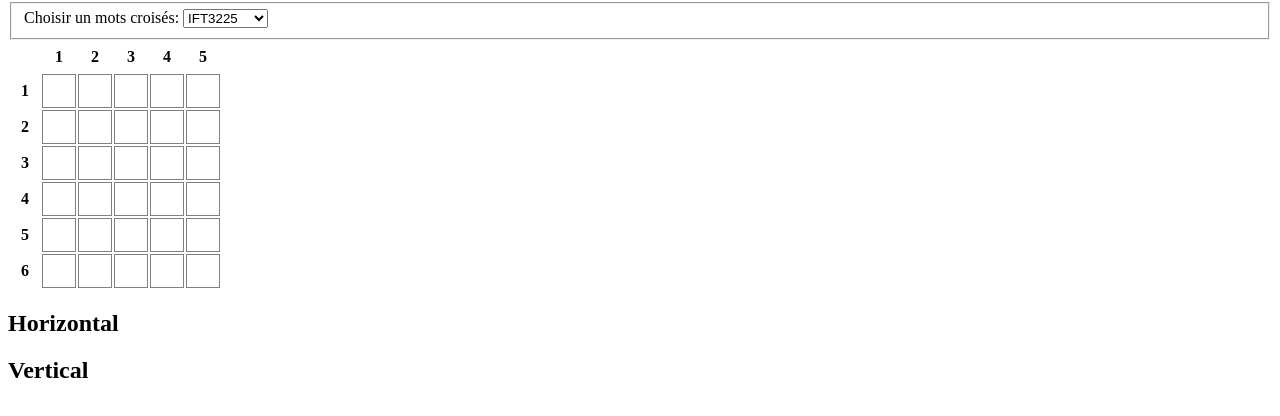
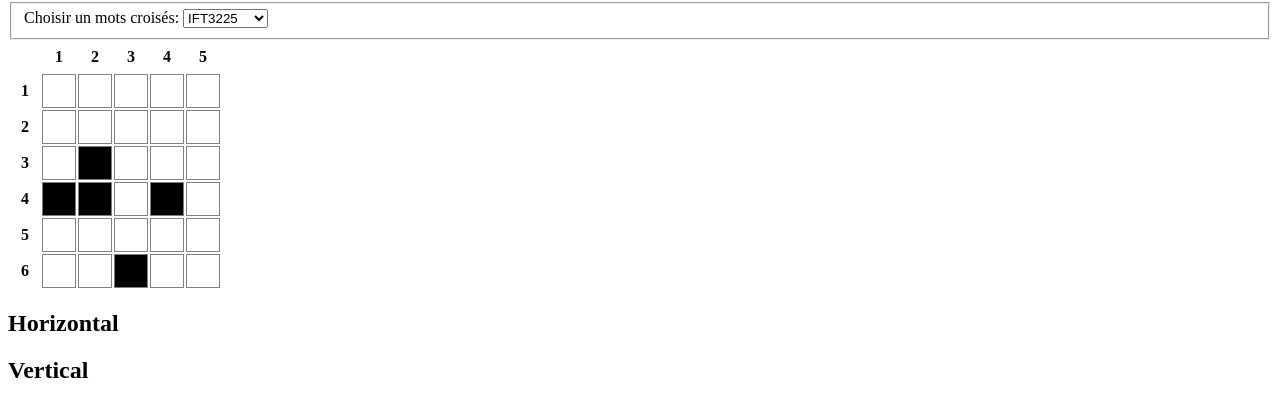
Before and after one commit to handeozyzgn/javascript-crossword, a website: page index.html in a window 1280 px wide. Shown: the part 78-494 px from the top of the page. Drawn offline with nearby package versions, Linux system fonts and the light colour scheme.

Commit message:
added blacked out boxes in crossword

```diff
--- a/crossword.js
+++ b/crossword.js
@@ -5,10 +5,14 @@
 var host = 'http://localhost:3000/';
 var board = [];
 var puzzles = [];
+var selectedPuzzle;
 
 /*
  * Functions
  */
+function initCrossword() {
+  getPuzzleFileList();
+}
 
 function buildCrosswordTable(puzzle) {
   var rows = puzzle.nRows;
@@ -33,8 +37,12 @@ function buildCrosswordTable(puzzle) {
         $newRow.append('<th>' + j + '</th>');
       } else if (i > 0 && j === 0) { // On the first column we number the rows
         $newRow.append('<th>' + i + '</th>');
-      } else { // Then we just add the boxes
-        $newRow.append('<td id="' + id + '" contentEditable="true"></td>');
+      } else { // Then we just add the crossword puzzle boxes
+        var $td = $('<td id="' + id + '" class="' + 'row-' + (i - 1) + ' col-' + (j - 1) + '" contentEditable="true"></td>').appendTo($newRow);
+        if (board[i-1][j-1] === ".") {
+          $td.addClass('blacked-out');
+          $td.attr('contentEditable', 'false')
+        }
       }
     }
     $newRow.appendTo($crosswordTable);
@@ -74,8 +82,14 @@ function keyPressed() {
  */
 
 $(document).ready(function() {
-  getPuzzleFileList();
+  initCrossword();
+
+/*
+* Setting up event handlers
+*/
+
   $('select').change(function(event) {
-    buildCrosswordTable(puzzles[event.target.value]);
+    selectedPuzzle = puzzles[event.target.value];
+    buildCrosswordTable(selectedPuzzle);
   });
 });
--- a/style.css
+++ b/style.css
@@ -10,3 +10,11 @@ th {
 td {
     border: 1px solid grey;
 }
+
+.blacked-out {
+    background: black;
+}
+
+.focused {
+    background: yellow;
+}
```
